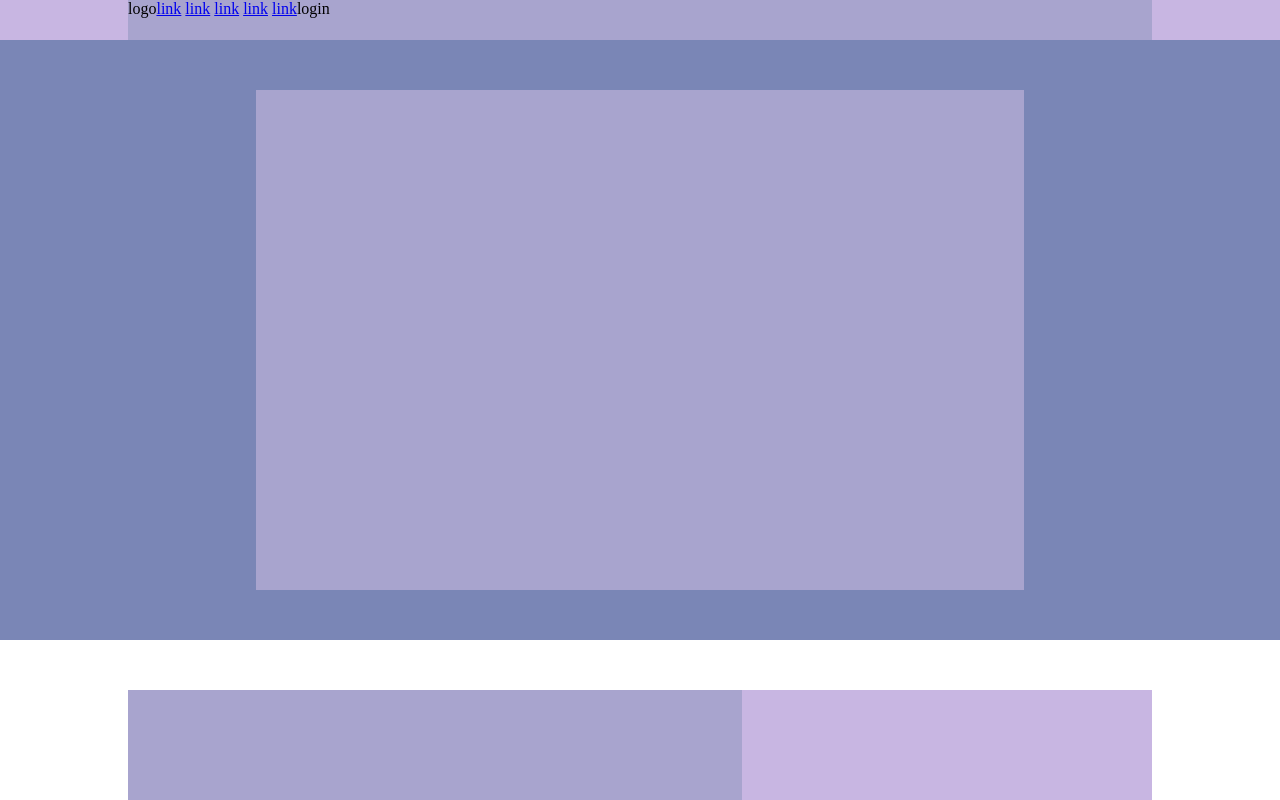
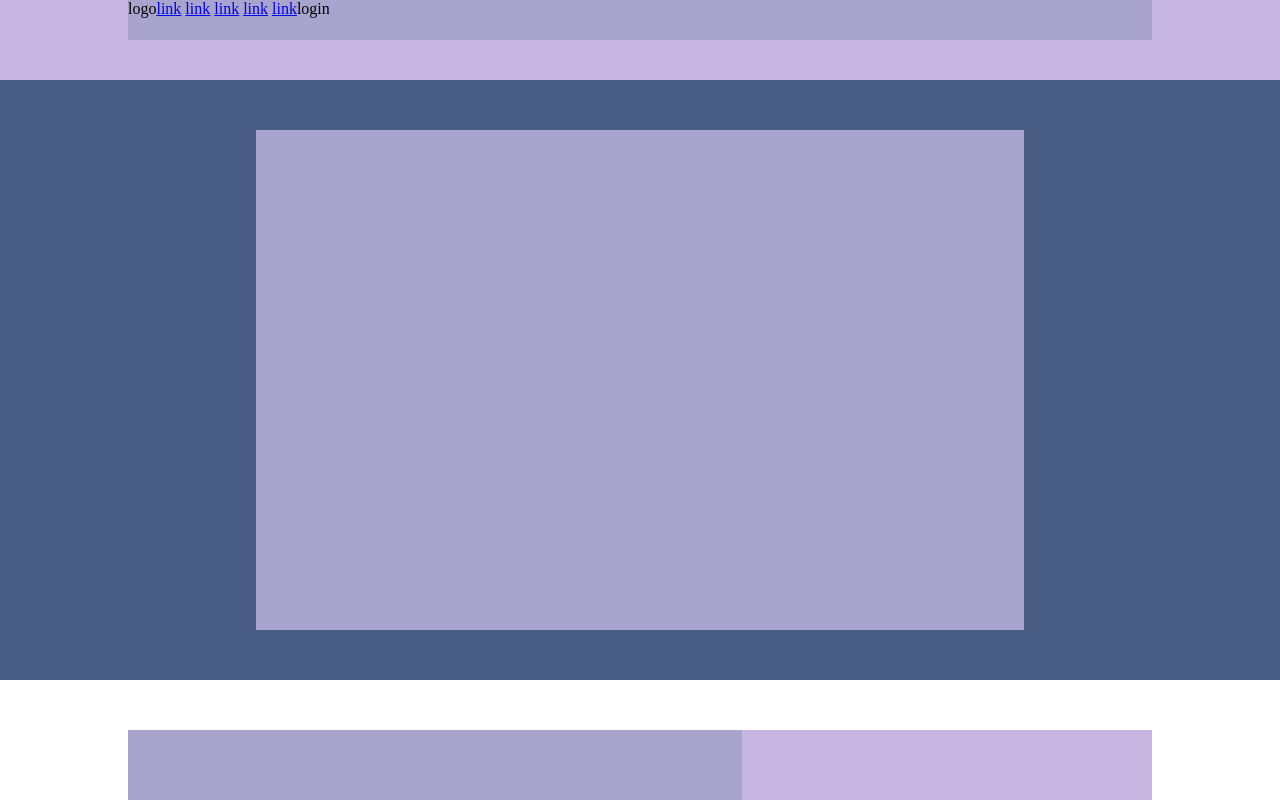
Before and after one commit to AndreaCoggio94/htmlcss-struttura-discord, a plain HTML site: page index.html in a window 1280 px wide. Shown: the top 800 px of the page. Drawn offline with Linux system fonts and the light colour scheme.

Commit message:
added fix header and alterante background

```diff
--- a/css/style.css
+++ b/css/style.css
@@ -11,7 +11,7 @@
 
 /* header */
 
-header {
+.top-header {
   background-color: var(--lighter-color);
   min-height: 80px;
 }
@@ -24,7 +24,7 @@ header .container {
 /* bottom header */
 
 .bottom-header {
-  background-color: var(--dark-color);
+  background-color: var(--darker-color);
   height: 600px;
   justify-content: center;
 }
@@ -35,7 +35,7 @@ header .container {
   margin: 50px;
 }
 
-/* first section */
+/* section */
 
 .section {
   height: 700px;
@@ -55,5 +55,8 @@ header .container {
 
 .flex-row-reverse {
   flex-direction: row-reverse;
+}
+
+.alternate-background {
   background-color: var(--dark-color);
 }
--- a/index.html
+++ b/index.html
@@ -15,6 +15,7 @@
   <body>
     <header>
       <!-- top header -->
+      <div class="top-header">
         <div class="container flex-container">
           <div>logo</div>
           <div>
@@ -25,6 +26,7 @@
             <a href="#">link</a>
           </div>
           <div>login</div>
+        </div>
       </div>
       <!-- bottom header -->
       <div class="bottom-header flex-container">
@@ -37,12 +39,14 @@
         <div class="box-large"></div>
         <div class="box-small"></div>
       </div>
-      <!-- first section -->
+      <!-- second section -->
+      <div class="alternate-background">
         <div class="container flex-container flex-row-reverse section">
           <div class="box-large"></div>
           <div class="box-small"></div>
         </div>
-      <!-- first section -->
+      </div>
+      <!-- third section -->
       <div class="container flex-container section">
         <div class="box-large"></div>
         <div class="box-small"></div>
```
Lines whose indentation alone changed are shown as unchanged.
